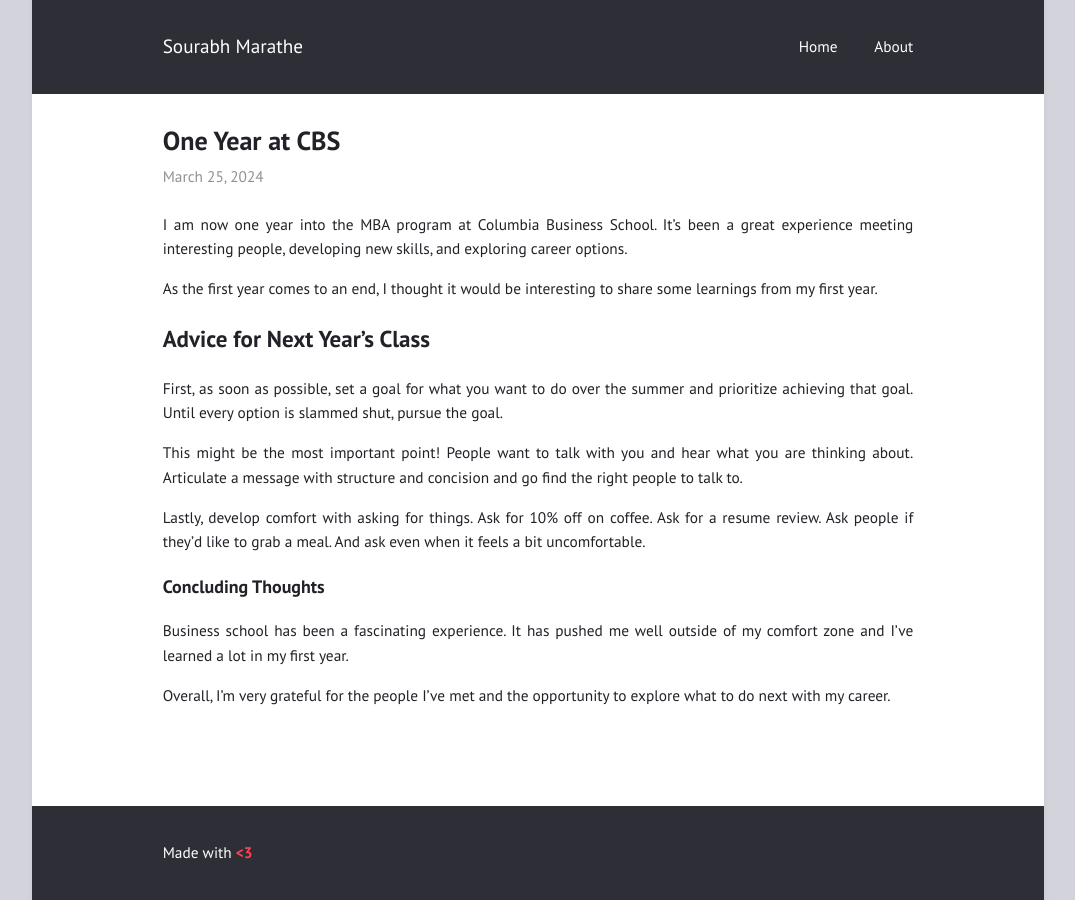
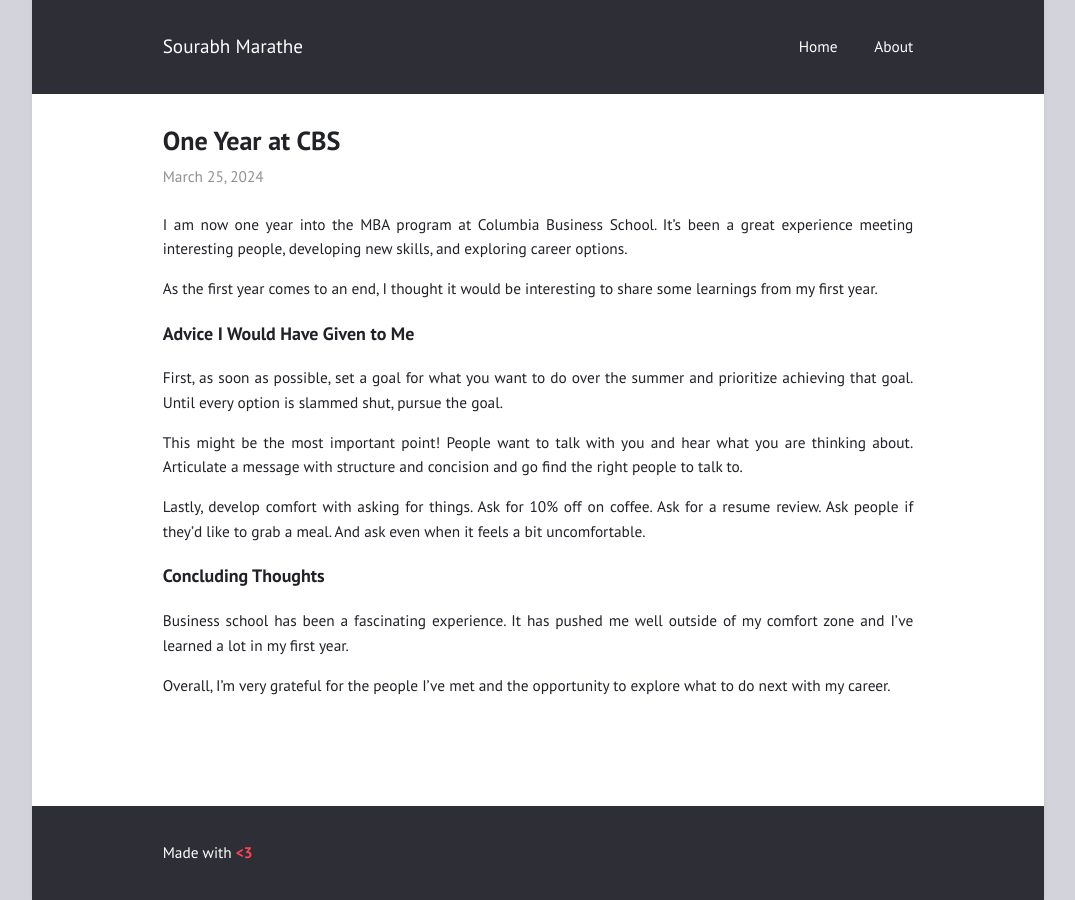
Before and after one commit to sourabhmarathe/sourabhmarathe.github.io, a Jekyll site: the page built from _posts/2024-03-25-b-school-reflections.md, in a window 1280 px wide. Shown: the whole page, without its empty margins (102-1177 px from the left). Built offline with Jekyll 4.4.1, drawn with Linux system fonts in a browser that asks for light colours.

Commit message:
Reword section

```diff
--- a/_posts/2024-03-25-b-school-reflections.md
+++ b/_posts/2024-03-25-b-school-reflections.md
@@ -8,7 +8,7 @@ I am now one year into the MBA program at Columbia Business School. It's been a
 
 As the first year comes to an end, I thought it would be interesting to share some learnings from my first year.
 
-## Advice for Next Year's Class
+### Advice I Would Have Given to Me
 
 First, as soon as possible, set a goal for what you want to do over the summer and prioritize achieving that goal. Until every option is slammed shut, pursue the goal.
 
```
